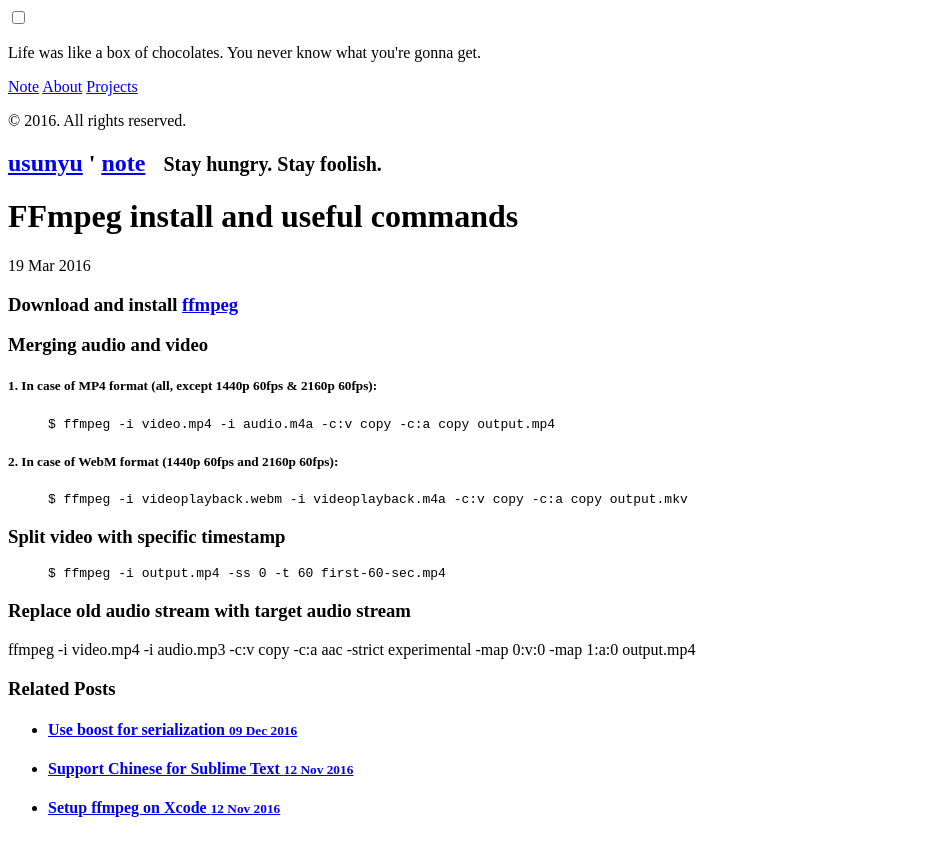
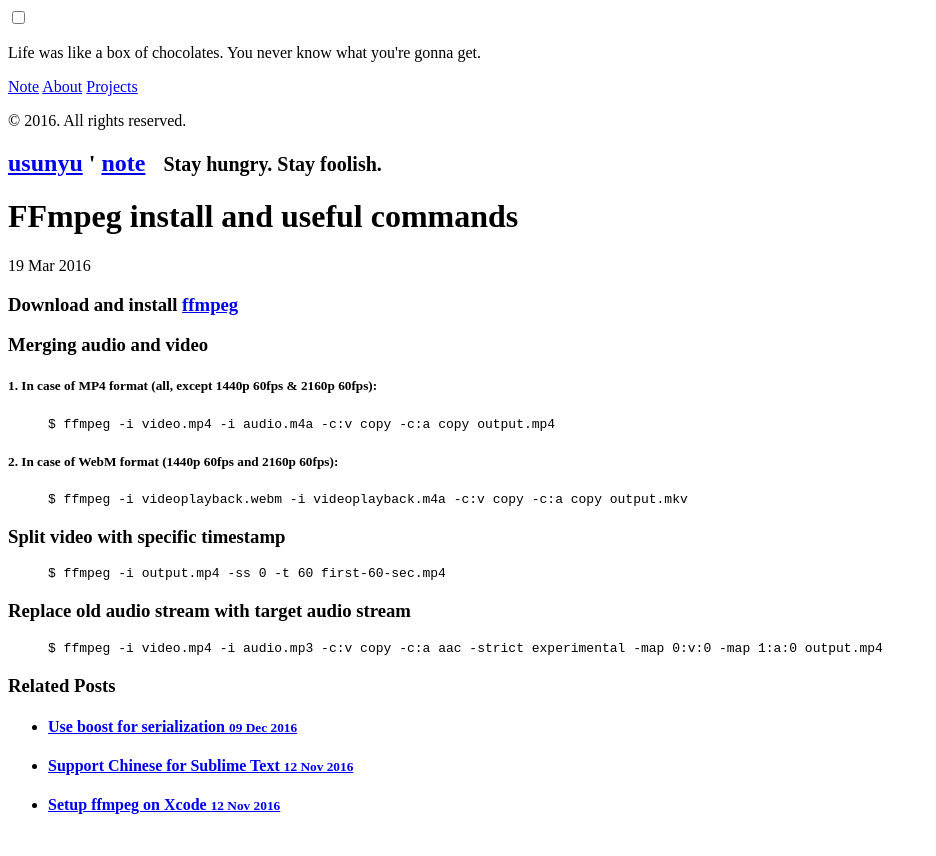
Before and after one commit to usunyu/usunyu.github.io, a Jekyll site: the page built from note/_posts/2016-03-19-ffmpeg-install-and-commands.markdown, in a window 1280 px wide. Shown: the top 856 px of the page, without its empty margins (0-936 px from the left). Built offline with Jekyll 4.4.1, drawn with Linux system fonts in a browser that asks for light colours.

Commit message:
[post] fix syntax

```diff
--- a/note/_posts/2016-03-19-ffmpeg-install-and-commands.markdown
+++ b/note/_posts/2016-03-19-ffmpeg-install-and-commands.markdown
@@ -23,4 +23,6 @@ $ ffmpeg -i output.mp4 -ss 0 -t 60 first-60-sec.mp4
 {% endhighlight %}
 
 ### Replace old audio stream with target audio stream
-ffmpeg -i video.mp4 -i audio.mp3 -c:v copy -c:a aac -strict experimental -map 0:v:0 -map 1:a:0 output.mp4
+{% highlight bash %}
+$ ffmpeg -i video.mp4 -i audio.mp3 -c:v copy -c:a aac -strict experimental -map 0:v:0 -map 1:a:0 output.mp4
+{% endhighlight %}
```
